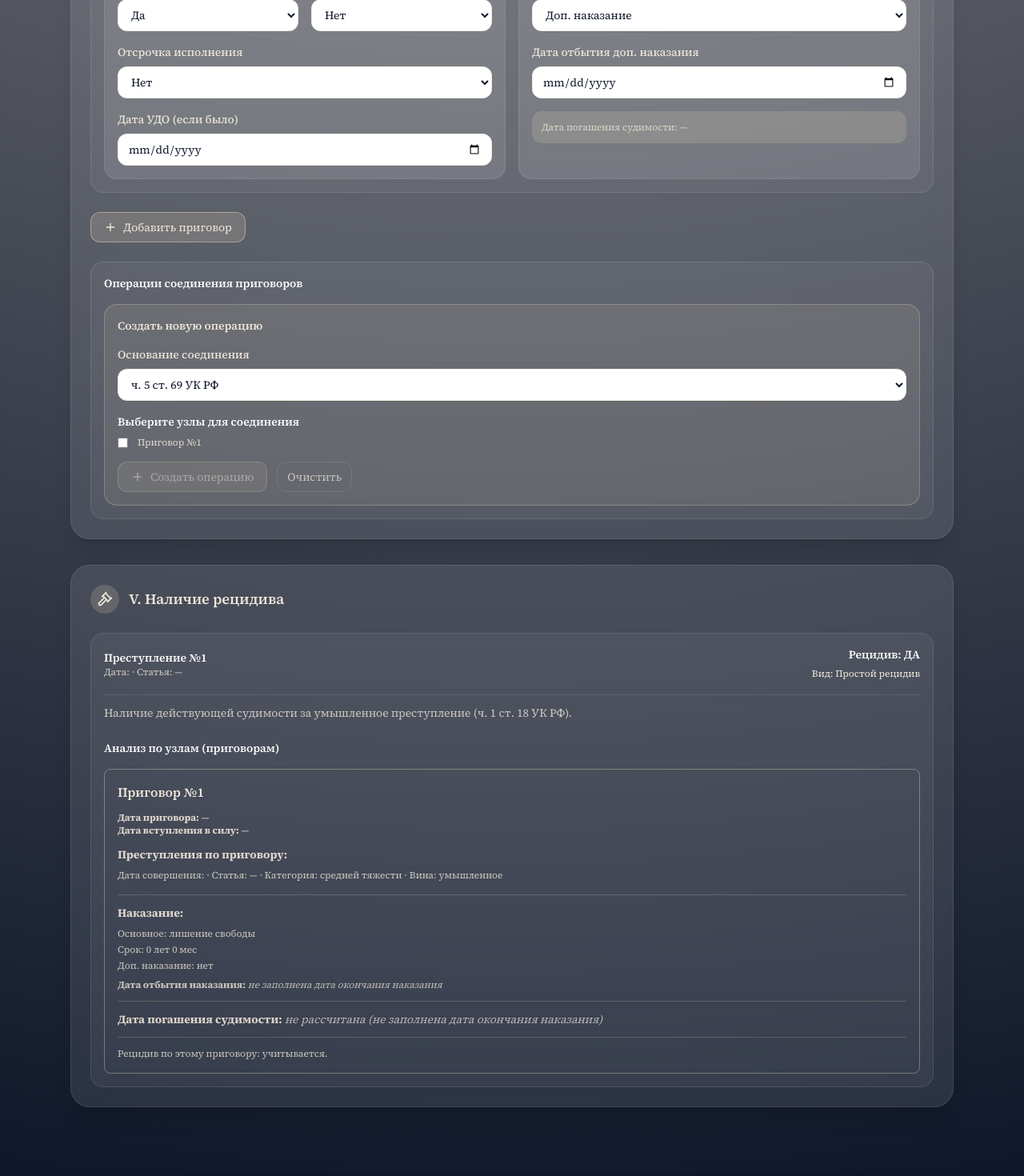
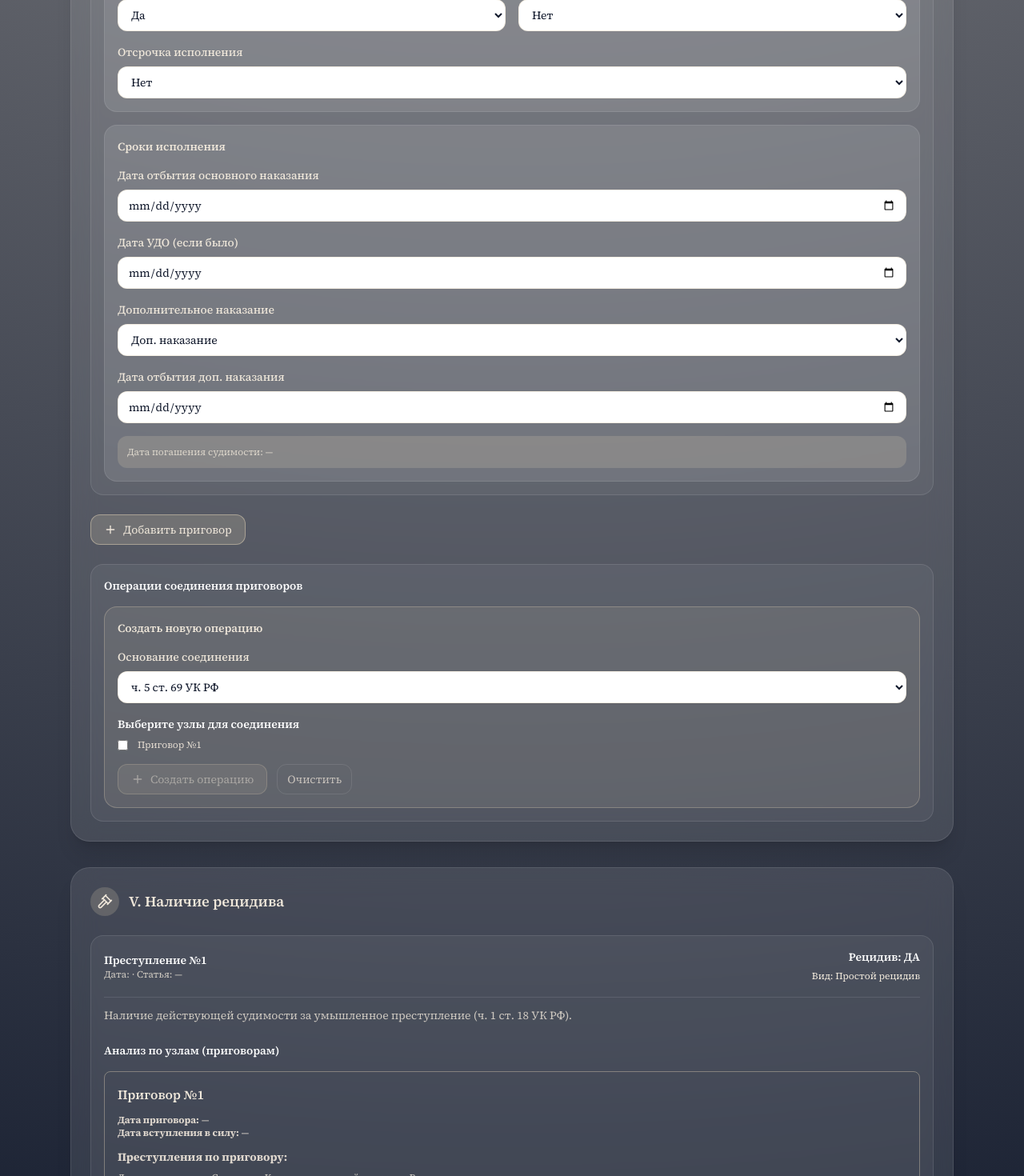
Before and after one commit to gorbunovoleg0890-star/JG23, a React (Vite) app: page / in a window 1280 px wide. Shown: the part 1840-3310 px from the top of the page at 80% size. Built offline with nearby package versions, Linux system fonts and the light colour scheme.

Commit message:
feat: add udo + additional punishment to operations and convictions; basis-aware date source for 69_5 vs 70; fix validation

```diff
--- a/src/App.jsx
+++ b/src/App.jsx
@@ -117,10 +117,12 @@ const getExpungementDate = (conviction) => {
   const { punishment, crimes, pre2013 } = conviction;
   const crimeCategory = crimes[0]?.category ?? 'средней тяжести';
   const isImprisonment = punishment.mainType === 'imprisonment' || punishment.mainType === 'life-imprisonment';
-  const actualEndDate = punishment.udoDate || punishment.mainEndDate;
-  const endDate = punishment.additionalEndDate && punishment.additionalEndDate > actualEndDate
+
+  // Effective end date: UDO takes precedence, then mainEndDate, and additionalEndDate if later
+  const mainEffectiveDate = punishment.udoDate || punishment.mainEndDate;
+  const endDate = punishment.additionalEndDate && punishment.additionalEndDate > mainEffectiveDate
     ? punishment.additionalEndDate
-    : actualEndDate;
+    : mainEffectiveDate;
 
   if (!endDate) return '';
 
@@ -141,6 +143,15 @@ const getExpungementDate = (conviction) => {
   }
 
   return addYears(endDate, getCategoryTermYears(crimeCategory, pre2013));
+};
+
+// Helper: Get effective end date for expungement (considering UDO and additional punishment)
+const getEffectiveEndDate = (punishment) => {
+  if (!punishment) return '';
+  const mainEffectiveDate = punishment.udoDate || punishment.mainEndDate;
+  return punishment.additionalEndDate && punishment.additionalEndDate > mainEffectiveDate
+    ? punishment.additionalEndDate
+    : mainEffectiveDate;
 };
 
 // Helper: Find which merge operation controls this conviction node (if any)
@@ -695,22 +706,24 @@ export default function App() {
     if (!node) return '';
 
     if (node.type === 'base') {
+      // Check if this base node is consumed by a merge operation
+      const consumingOpId = nodeGraph.consumedBy.get(nodeId);
+      if (consumingOpId) {
+        const consumingOp = mergeOps.find(op => op.id === consumingOpId);
+        if (consumingOp) {
+          // Use date from the consuming operation (влившийся узел)
+          return getEffectiveEndDate(consumingOp.mergedPunishment);
+        }
+      }
+
       // Base node: use conviction's own punishment data
       const punishment = node.conviction.punishment;
-      const actualEndDate = punishment.udoDate || punishment.mainEndDate;
-      return punishment.additionalEndDate && punishment.additionalEndDate > actualEndDate
-        ? punishment.additionalEndDate
-        : actualEndDate;
+      return getEffectiveEndDate(punishment);
     }
 
     if (node.type === 'virtual') {
       // Virtual node: use operation's merged punishment data
-      const mergedPunishment = node.mergeOp.mergedPunishment;
-      const actualEndDate = mergedPunishment.udoDate || mergedPunishment.mainEndDate;
-      return mergedPunishment.additionalEndDate &&
-             mergedPunishment.additionalEndDate > actualEndDate
-        ? mergedPunishment.additionalEndDate
-        : actualEndDate;
+      return getEffectiveEndDate(node.mergeOp.mergedPunishment);
     }
 
     return '';
@@ -725,7 +738,22 @@ export default function App() {
       basis: creatingOp.basis,
       childNodeIds: creatingOp.childNodeIds,
       parentNodeId: creatingOp.parentNodeId,
-      mergedPunishment: emptyPunishment(),
+      mergedPunishment: {
+        mainType: 'imprisonment',
+        mainReal: true,
+        mainConditional: false,
+        mainTermYears: 0,
+        mainTermMonths: 0,
+        conditionalCancelledDate: '',
+        probationYears: 0,
+        probationMonths: 0,
+        deferment: false,
+        defermentCancelledDate: '',
+        udoDate: '',
+        mainEndDate: '',
+        additionalType: '',
+        additionalServedDate: ''
+      },
       createdAt: new Date().toISOString()
     };
 
@@ -1080,7 +1108,7 @@ export default function App() {
 
       return { crime, assessment, perNode };
     });
-  }, [newCrimes, priorCrimes, nodeGraph, getRootNodeIds, mergeOps]);
+  }, [newCrimes, convictions, priorCrimes, nodeGraph, getRootNodeIds, mergeOps]);
 
   const updateCrime = (index, updates) => {
     setNewCrimes((prev) =>
@@ -1542,10 +1570,17 @@ export default function App() {
                     </button>
                   </div>
 
-                  <div className="mt-6 grid gap-4 md:grid-cols-2">
-                    {!consumingOp ? (
+                  <div className="mt-6 space-y-4">
+                    {/* Блок "Вид наказания" - ВСЕГДА редактируемый */}
                     <div className="rounded-2xl border border-white/10 bg-white/10 p-4 space-y-4">
                       <h4 className="text-sm font-semibold text-law-100">Вид наказания</h4>
+                      {consumingOp && (
+                        <div className="rounded-lg bg-law-200/20 border border-law-200/40 p-3">
+                          <p className="text-xs text-law-100/80">
+                            ℹ️ Этот приговор влился в соединение. Вы можете менять вид наказания для расчётов, но даты отбытия регулируются операцией соединения.
+                          </p>
+                        </div>
+                      )}
                       <Field label="Основное наказание">
                         <Select
                           value={conviction.punishment.mainType}
@@ -1653,6 +1688,7 @@ export default function App() {
                           />
                         </Field>
                       )}
+                      {conviction.punishment.deferment && (
                         <Field label="Дата УДО (если было)">
                           <input
                             type="date"
@@ -1668,16 +1704,60 @@ export default function App() {
                             className="rounded-xl border border-law-200/40 bg-white px-3 py-2 text-sm"
                           />
                         </Field>
+                      )}
+                    </div>
+
+                    {/* Блок "Сроки исполнения" - зависит от consumingOp и basis */}
+                    {consumingOp && consumingOp.basis.includes('70') ? (
+                      <div className="rounded-2xl border border-white/10 bg-white/10 p-4 space-y-4">
+                        <h4 className="text-sm font-semibold text-law-100">Сроки исполнения</h4>
+                        <div className="rounded-lg bg-law-200/20 border border-law-200/40 p-3">
+                          <p className="text-xs text-law-100/80">
+                            ⚠️ Приговор вошёл в операцию ст.70/74. Даты отбытия основного и доп. наказания определяются операцией соединения (см. блок «Операции соединения приговоров»). Редактирование дат запрещено в этом приговоре.
+                          </p>
+                        </div>
+                        <Field label="Дата УДО (по приговору)">
+                          <input
+                            type="date"
+                            disabled
+                            value={conviction.punishment.udoDate}
+                            className="rounded-xl border border-law-200/40 bg-white/50 px-3 py-2 text-sm text-gray-500"
+                          />
+                        </Field>
+                        <Field label="Дата отбытия основного наказания (по приговору)">
+                          <input
+                            type="date"
+                            disabled
+                            value={conviction.punishment.mainEndDate}
+                            className="rounded-xl border border-law-200/40 bg-white/50 px-3 py-2 text-sm text-gray-500"
+                          />
+                        </Field>
+                        {conviction.punishment.additionalType && (
+                          <>
+                            <Field label="Доп. наказание (по приговору)">
+                              <input
+                                type="text"
+                                disabled
+                                value={
+                                  punishmentTypes.find(
+                                    (pt) => pt.id === conviction.punishment.additionalType
+                                  )?.label || '—'
+                                }
+                                className="rounded-xl border border-law-200/40 bg-white/50 px-3 py-2 text-sm text-gray-500"
+                              />
+                            </Field>
+                            <Field label="Дата отбытия доп. наказания (по приговору)">
+                              <input
+                                type="date"
+                                disabled
+                                value={conviction.punishment.additionalEndDate}
+                                className="rounded-xl border border-law-200/40 bg-white/50 px-3 py-2 text-sm text-gray-500"
+                              />
+                            </Field>
+                          </>
+                        )}
                       </div>
                     ) : (
-                      <div className="rounded-2xl border border-white/10 bg-white/10 p-4 space-y-4">
-                        <div className="text-xs text-law-100/80">
-                          Приговор влился в соединение. Наказание и сроки регулируются параметрами операции соединения (основной узел или операция № в разделе операций).
-                        </div>
-                      </div>
-                    )}
-
-                    {!consumingOp && (
                     <div className="rounded-2xl border border-white/10 bg-white/10 p-4 space-y-4">
                       <h4 className="text-sm font-semibold text-law-100">Сроки исполнения</h4>
 
@@ -1711,6 +1791,14 @@ export default function App() {
                                   type="date"
                                   disabled
                                   value={parentOp.mergedPunishment.mainEndDate}
+                                  className="rounded-xl border border-law-200/40 bg-white/50 px-3 py-2 text-sm text-gray-500"
+                                />
+                              </Field>
+                              <Field label="Дата УДО результата (из операции)">
+                                <input
+                                  type="date"
+                                  disabled
+                                  value={parentOp.mergedPunishment.udoDate || ''}
                                   className="rounded-xl border border-law-200/40 bg-white/50 px-3 py-2 text-sm text-gray-500"
                                 />
                               </Field>
@@ -1754,6 +1842,21 @@ export default function App() {
                                     punishment: {
                                       ...conviction.punishment,
                                       mainEndDate: event.target.value
+                                    }
+                                  })
+                                }
+                                className="rounded-xl border border-law-200/40 bg-white px-3 py-2 text-sm"
+                              />
+                            </Field>
+                            <Field label="Дата УДО (если было)">
+                              <input
+                                type="date"
+                                value={conviction.punishment.udoDate}
+                                onChange={(event) =>
+                                  updateConviction(index, {
+                                    punishment: {
+                                      ...conviction.punishment,
+                                      udoDate: event.target.value
                                     }
                                   })
                                 }
@@ -1976,7 +2079,7 @@ export default function App() {
                                   .map((item) => ({ value: item.id, label: item.label }))}
                               />
                             </Field>
-                            <Field label="Дата отбытия">
+                            <Field label="Дата отбытия основного">
                               <input
                                 type="date"
                                 value={op.mergedPunishment.mainEndDate}
@@ -1986,6 +2089,20 @@ export default function App() {
                                 className="rounded-xl border border-law-200/40 bg-white px-3 py-2 text-sm"
                               />
                             </Field>
+                          </div>
+                          <Field label="Дата УДО результата (если применимо)">
+                            <input
+                              type="date"
+                              value={op.mergedPunishment.udoDate || ''}
+                              onChange={(event) =>
+                                updateOpMergedPunishment(op.id, 'udoDate', event.target.value)
+                              }
+                              className="rounded-xl border border-law-200/40 bg-white px-3 py-2 text-sm"
+                              placeholder="Дата УДО"
+                            />
+                          </Field>
+                          <div className="text-xs text-law-100/70 italic">
+                            Если заполнена дата УДО — она используется для расчётов вместо даты отбытия основного наказания.
                           </div>
                           <div className="grid gap-2 md:grid-cols-2">
                             <Field label="Доп. наказание">
@@ -1998,7 +2115,7 @@ export default function App() {
                                 options={punishmentTypes.filter((item) => item.additional).map((item) => ({ value: item.id, label: item.label }))}
                               />
                             </Field>
-                            <Field label="Дата отбытия">
+                            <Field label="Дата отбытия доп. наказания">
                               <input
                                 type="date"
                                 value={op.mergedPunishment.additionalEndDate}
@@ -2013,9 +2130,9 @@ export default function App() {
 
                         <div className="text-xs text-law-100/80">
                           {op.basis.includes('70') ? (
-                            <div>По ст.70: при определении рецидива на дату нового преступления будет учитываться результат этой операции.</div>
+                            <div>ℹ️ Для ст.70/74: при определении рецидива на дату нового преступления будет учитываться результат этой операции. Даты исполнения берутся из полей результата выше.</div>
                           ) : (
-                            <div>По ч.5 ст.69: влившиеся узлы не учитываются отдельно для определения рецидива.</div>
+                            <div>ℹ️ Для ч.5 ст.69: влившиеся узлы не учитываются отдельно для определения рецидива, учёт ведётся по основному узлу (результату операции). Даты исполнения берутся из полей результата выше.</div>
                           )}
                         </div>
                       </div>
@@ -2138,17 +2255,24 @@ export default function App() {
                                 )}
                               </div>
                             )}
+
+                            {/* УДО информация */}
+                            {nodeInfo.punishment && nodeInfo.punishment.udoDate && (
+                              <div className="text-law-100/80 text-xs mb-1">УДО: дата {formatDate(nodeInfo.punishment.udoDate)}</div>
+                            )}
+
+                            {/* Доп. наказание информация */}
                             {nodeInfo.punishment && nodeInfo.punishment.additionalType ? (
-                              <div className="text-law-100/80 text-xs">Доп. наказание: {nodeInfo.punishment.additionalType} — дата отбытия: {nodeInfo.punishment.additionalEndDate ? formatDate(nodeInfo.punishment.additionalEndDate) : '—'}</div>
+                              <div className="text-law-100/80 text-xs">Доп. наказание: {punishmentTypes.find(pt => pt.id === nodeInfo.punishment.additionalType)?.label || nodeInfo.punishment.additionalType} — дата отбытия: {nodeInfo.punishment.additionalEndDate ? formatDate(nodeInfo.punishment.additionalEndDate) : '—'}</div>
                             ) : (
                               <div className="text-law-100/80 text-xs">Доп. наказание: нет</div>
                             )}
 
                             {/* Дата отбытия наказания */}
                             <div className="text-law-100/80 text-xs mt-2">
-                              <strong>Дата отбытия наказания:</strong>{' '}
+                              <strong>Дата отбытия/окончания исполнения:</strong>{' '}
                               {endDate ? (
-                                <span>{formatDate(endDate)}{isMergedNode && nodeInfo.parentOp ? <span className="text-law-100/70 ml-2">(по операции {nodeInfo.parentOp.basis})</span> : null}</span>
+                                <span>{formatDate(endDate)}{isMergedNode && nodeInfo.parentOp ? <span className="text-law-100/70 ml-2">(по результату операции {nodeInfo.parentOp.basis})</span> : (hasConsumingOp && nodeInfo.consumingOp ? <span className="text-law-100/70 ml-2">(по операции)</span> : <span className="text-law-100/70 ml-2">(по приговору)</span>)}</span>
                               ) : (
                                 hasConsumingOp && nodeInfo.consumingOp && nodeInfo.consumingOp.basis.includes('69')
                                   ? <span>см. основной приговор {parentLabel} (по ч.5 ст.69)</span>
@@ -2158,7 +2282,13 @@ export default function App() {
 
                             {nodeInfo.autoCancelledConditional && (
                               <div className="text-law-100/70 text-xs mt-1 italic">
-                                Условное осуждение отменено (ст. 74 УК РФ); наказание присоединено к {parentLabel} (ст. 70 УК РФ).
+                                ℹ️ Условное осуждение отменено (ст. 74 УК РФ); наказание присоединено к {parentLabel} (ст. 70 УК РФ).
+                              </div>
+                            )}
+
+                            {hasConsumingOp && nodeInfo.consumingOp && nodeInfo.consumingOp.basis.includes('70') && (
+                              <div className="text-law-100/70 text-xs mt-1 italic">
+                                ℹ️ Даты отбытия и дополнительного наказания определяются результатом операции ст.70/74 (операция №{mergeOps.findIndex(op => op.id === nodeInfo.consumingOp.id) + 1}).
                               </div>
                             )}
                           </div>
--- a/src/presets/gorbunov.js
+++ b/src/presets/gorbunov.js
@@ -132,7 +132,7 @@ export function createGorbunovPreset() {
           deferment: false,
           defermentCancelledDate: '',
           udoDate: '',
-          mainEndDate: '2018-01-01',
+          mainEndDate: '',
           additionalType: '',
           additionalEndDate: ''
         }
@@ -159,17 +159,9 @@ export function createGorbunovPreset() {
           mainType: 'imprisonment',
           mainReal: true,
           mainConditional: false,
-          mainTermYears: 8,
-          mainTermMonths: 0,
-          mainTermYears: 10,
-          mainTermMonths: 0,
           mainTermYears: 10,
           mainTermMonths: 0,
           conditionalCancelledDate: '',
-          probationYears: 0,
-          probationMonths: 0,
-          probationYears: 0,
-          probationMonths: 0,
           probationYears: 0,
           probationMonths: 0,
           deferment: false,
@@ -202,7 +194,11 @@ export function createGorbunovPreset() {
           mainType: 'imprisonment',
           mainReal: true,
           mainConditional: false,
+          mainTermYears: 0,
+          mainTermMonths: 0,
           conditionalCancelledDate: '',
+          probationYears: 0,
+          probationMonths: 0,
           deferment: false,
           defermentCancelledDate: '',
           udoDate: '',
@@ -233,7 +229,11 @@ export function createGorbunovPreset() {
           mainType: 'imprisonment',
           mainReal: true,
           mainConditional: false,
+          mainTermYears: 0,
+          mainTermMonths: 0,
           conditionalCancelledDate: '',
+          probationYears: 0,
+          probationMonths: 0,
           deferment: false,
           defermentCancelledDate: '',
           udoDate: '',
@@ -293,7 +293,11 @@ export function createGorbunovPreset() {
           mainType: 'imprisonment',
           mainReal: true,
           mainConditional: false,
+          mainTermYears: 0,
+          mainTermMonths: 0,
           conditionalCancelledDate: '',
+          probationYears: 0,
+          probationMonths: 0,
           deferment: false,
           defermentCancelledDate: '',
           udoDate: '',
@@ -315,7 +319,11 @@ export function createGorbunovPreset() {
           mainType: 'imprisonment',
           mainReal: true,
           mainConditional: false,
+          mainTermYears: 0,
+          mainTermMonths: 0,
           conditionalCancelledDate: '',
+          probationYears: 0,
+          probationMonths: 0,
           deferment: false,
           defermentCancelledDate: '',
           udoDate: '',
@@ -337,7 +345,11 @@ export function createGorbunovPreset() {
           mainType: 'imprisonment',
           mainReal: true,
           mainConditional: false,
+          mainTermYears: 0,
+          mainTermMonths: 0,
           conditionalCancelledDate: '',
+          probationYears: 0,
+          probationMonths: 0,
           deferment: false,
           defermentCancelledDate: '',
           udoDate: '',
```
Lines whose indentation alone changed are shown as unchanged.
